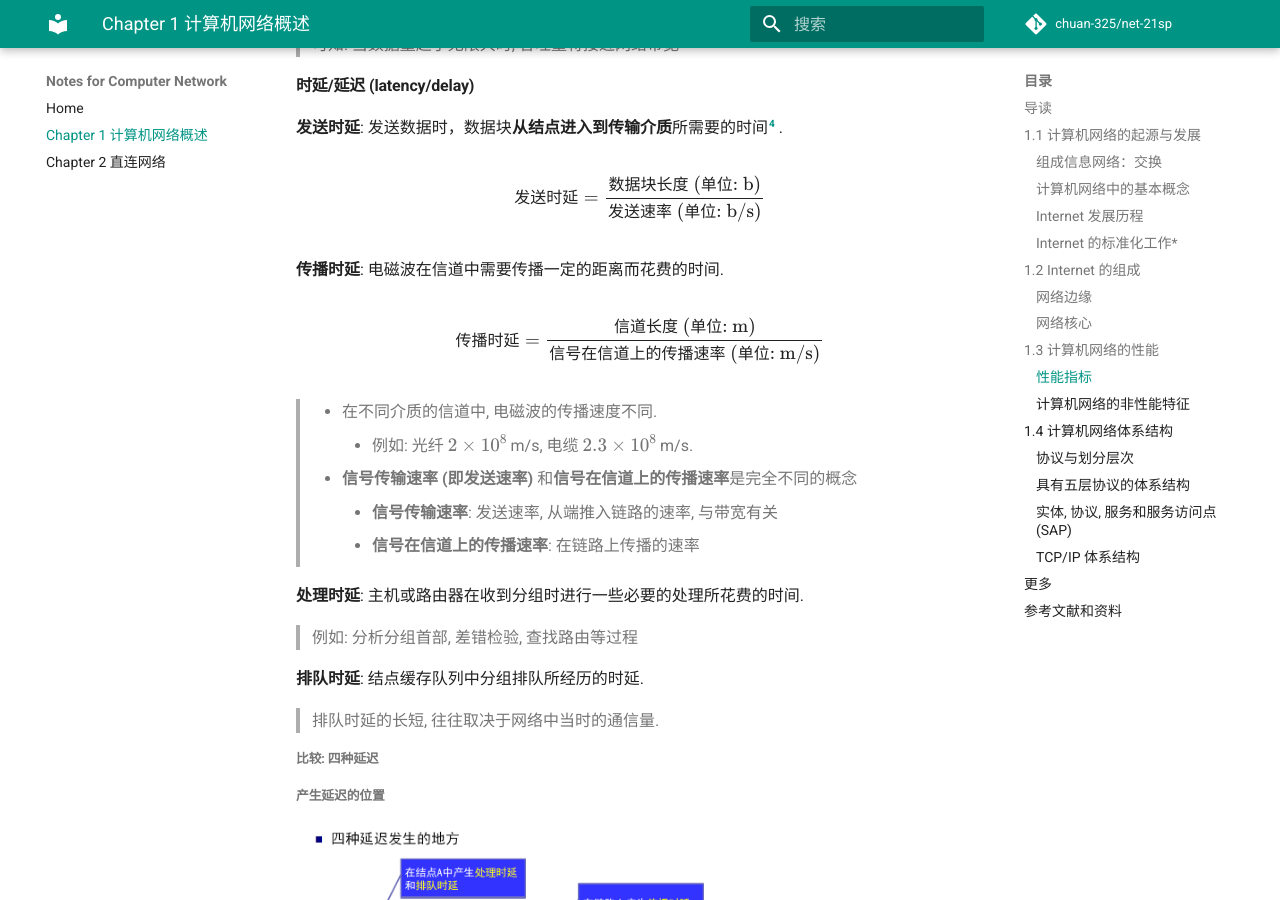
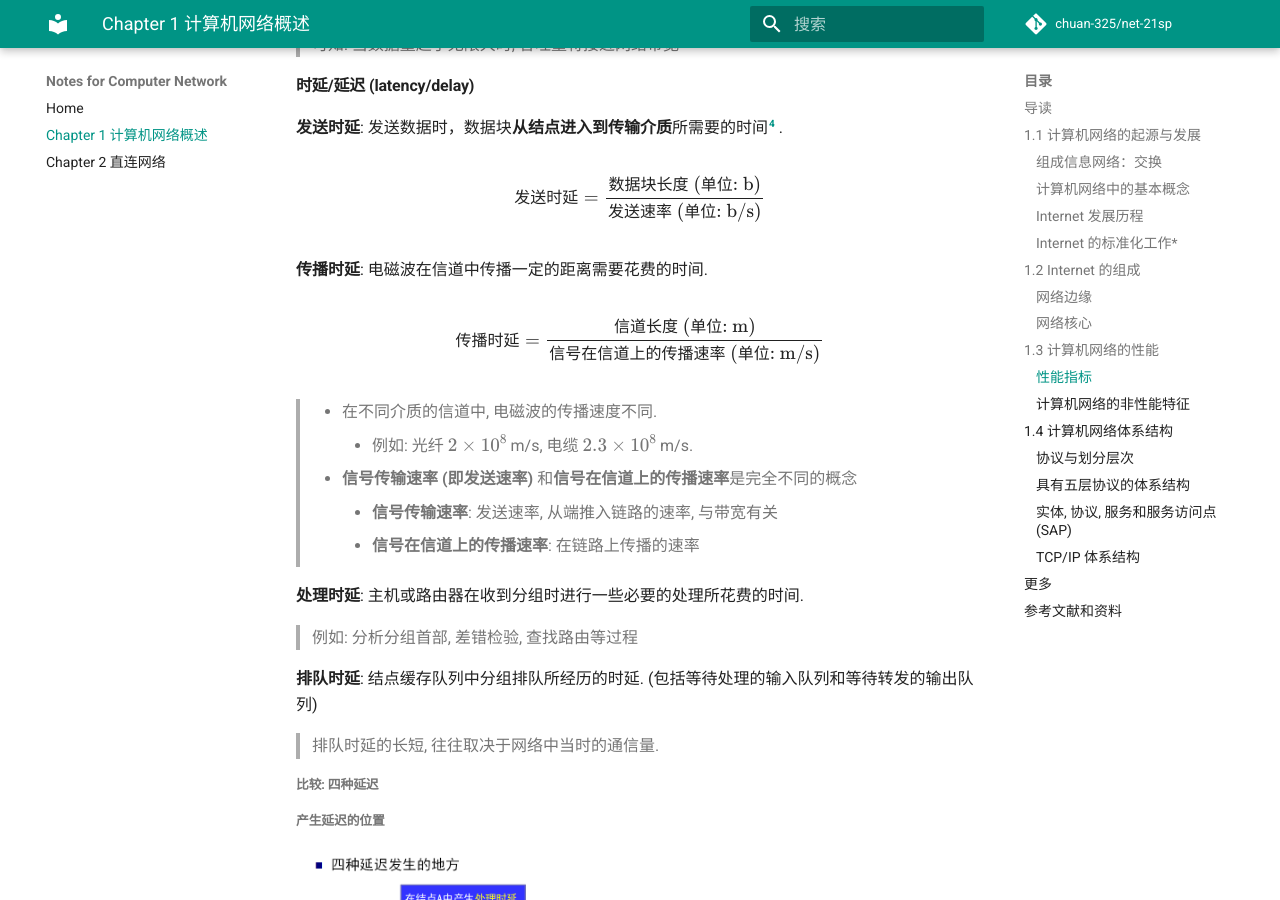
Before and after one commit to chuan-325/net-21sp, an MkDocs documentation site: the page built from docs/chap_01.md, in a window 1280 px wide and 900 px high, scrolled down 8910 px. Built offline with MkDocs 1.6.1 and Material for MkDocs 9.7.7, drawn with Linux system fonts in a browser that asks for light colours; comment, search, counter and statistics services are not loaded.

```diff
--- a/docs/chap_01.md
+++ b/docs/chap_01.md
@@ -27,7 +27,7 @@
 
 当电路交换中的主机数量增加, 就引入了**交换机** (switch) 来完成全网的交换任务, "交换" 意为动态分配通信资源.
 
-![电路交换](chap_01.assets/c1-circuit-switching.png){: style="height:200px" align=right}
+![电路交换.](chap_01.assets/c1-circuit-switching.png){: style="height:200px" align=right}
 
 ##### 电路交换的步骤
 
@@ -78,7 +78,7 @@
 1. 收到分组后, 剥去分组的首部, 把数据恢复成为原来的报文
    - 这里我们假定分组在传输过程中没有出现差错, 在转发时也没有被丢弃
 
-![分组交换](chap_01.assets/c1-packet-switching.png){: style="height:300px" align=right}
+![分组交换.](chap_01.assets/c1-packet-switching.png){: style="height:300px" align=right}
 
 ##### 分组交换的特点
 
@@ -101,7 +101,7 @@
 
 #### 比较: 三种交换
 
-![比较三种交换](chap_01.assets/c1-compare-three-switch.png){: style="height:300px"}
+![比较三种交换.](chap_01.assets/c1-compare-three-switch.png){: style="height:300px"}
 
 - **电路交换**: 面向连接, 全程连续传输, 像通过一个 "固定" 的 pipe
 - **报文交换**: 整个报文的存储转发
@@ -126,7 +126,7 @@
 
 #### 不同类型的网络连接结构
 
-![网络连接结构](chap_01.assets/c1-nets.png){: style="height:400px" align=right}
+![网络连接结构.](chap_01.assets/c1-nets.png){: style="height:400px" align=right}
 
 **直连链路**: 所有的结点都是直连 (直接连通) 的
 
@@ -152,14 +152,14 @@
 
 #### 第二发展阶段: 建成三级结构的 Internet
 
-![phase 2](chap_01.assets/c1-Internet-phase-2.png){: style="height:130px" }
+![phase 2.](chap_01.assets/c1-Internet-phase-2.png){: style="height:130px" }
 
 - 三级: 主干网 - 地区网 - 校园网/企业网
 - 网络间通过路由器连接, 主机到主机的通信可能经过多种网络
 
 #### 第三发展阶段: 逐渐形成多层次 ISP 结构的 Internet
 
-![phase 3](chap_01.assets/c1-Internet-phase-3.png){: style="height:130px"}
+![phase 3.](chap_01.assets/c1-Internet-phase-3.png){: style="height:130px"}
 
 - **ISP** (Internet Service Provider): Internet 服务提供商, 如中国电信/联通/移动
 - **多宿** (multi-home): ISP 与两个或更多提供商 ISP 连接，保障可靠性; 任何 ISP (除了第一层 ISP) 都可选择多宿
@@ -194,7 +194,7 @@
 
 ###### 客户-服务器方式 (C/S, Client/Server)
 
-![c/s](chap_01.assets/c1-client-server.png){: style="height:200px"}
+![c/s.](chap_01.assets/c1-client-server.png){: style="height:200px"}
 
 C/S 描述的是进程之间服务和被服务的关系, **客户** (client) 和**服务器** (server) 指通信中涉及的两个应用进程.
 
@@ -207,7 +207,7 @@
 
 ###### 对等方式 (P2P, Peer to Peer)
 
-![p2p](chap_01.assets/c1-p2p.png){: style="height:200px"}
+![p2p.](chap_01.assets/c1-p2p.png){: style="height:200px"}
 
 采用 P2P 模式的通信中, 两个主机不区分服务请求方和服务提供方, 进行平等且对等的连接通信.
 
@@ -217,7 +217,7 @@
 
 #### 接入网 (Access Network)
 
-![access-network](chap_01.assets/c1-access-network.png){: style="height:200px"}
+![access-network.](chap_01.assets/c1-access-network.png){: style="height:200px"}
 
 **接入网**: 将端系统连接到**边缘路由器** (edge router)[^3] 的物理链路.
 
@@ -236,7 +236,7 @@
 
 #### 网络核心组成
 
-![c1-component-of-network-core](chap_01.assets/c1-component-of-network-core.png){: style="height:150px"}
+![c1-component-of-network-core.](chap_01.assets/c1-component-of-network-core.png){: style="height:150px"}
 
 网络核心由十多个第一层 ISP 和数十万个较低层 ISP 组成.
 
@@ -307,7 +307,7 @@
 \text{发送时延} = \frac{\text{数据块长度 (单位: b)}}{\text{发送速率 (单位: b/s)}}
 $$
 
-**传播时延**: 电磁波在信道中需要传播一定的距离而花费的时间.
+**传播时延**: 电磁波在信道中传播一定的距离需要花费的时间.
 
 $$
 \text{传播时延} = \frac{\text{信道长度 (单位: m)}}{\text{信号在信道上的传播速率 (单位: m/s)}}
@@ -323,7 +323,7 @@
 
 > 例如: 分析分组首部, 差错检验, 查找路由等过程
 
-**排队时延**: 结点缓存队列中分组排队所经历的时延.
+**排队时延**: 结点缓存队列中分组排队所经历的时延. (包括等待处理的输入队列和等待转发的输出队列)
 
 > 排队时延的长短, 往往取决于网络中当时的通信量.
 
@@ -331,7 +331,7 @@
 
 ###### 产生延迟的位置
 
-![4 latency](chap_01.assets/c1-4-latency.png){: style="height:200px"}
+![4 latency.](chap_01.assets/c1-4-latency.png){: style="height:200px"}
 
 ###### 四种延迟的定义比较
 
@@ -358,7 +358,7 @@
 
 > **例** (带宽与时延)
 >
-> ![example of link property](chap_01.assets/c1-link-property-example.png){: style="height:310px"}
+> ![example of link property.](chap_01.assets/c1-link-property-example.png){: style="height:310px"}
 
 #### 时延带宽积 (Bandwidth-delay Product)
 
@@ -368,7 +368,7 @@
 
 如果将一对进程之间的**信道**看成一个中空的**管道**, **时延**相当于管道的长度, **带宽**相当于管道的截面积, 那么**时延和带宽的积**就是管道的**容积,** 即**链路上所能容纳的比特数**.
 
-![bandwidth-delay product](chap_01.assets/c1-bandwidth-delay-product.png){: style="height:80px"}
+![bandwidth-delay product.](chap_01.assets/c1-bandwidth-delay-product.png){: style="height:80px"}
 
 **管道中的比特数**表示**从发送端发出的尚未达到接收端的比特**, 对于一条正在传送数据的链路, 只有在代表链路的管道都充满比特时, 链路才得以充分利用.
 
@@ -397,7 +397,7 @@
 
 > 完全空闲的信道, 其信道利用率为 0.
 
-![c1-utility-of-network](chap_01.assets/c1-utility-of-network.png){: style="height:150px" align=right}
+![c1-utility-of-network.](chap_01.assets/c1-utility-of-network.png){: style="height:150px" align=right}
 
 **信道利用率并非越高越好**. 根据排队论的理论, 当某信道的利用率增大时, 该信道引起的**时延**也就迅速增加.
 
@@ -483,7 +483,7 @@
 
 #### 数据在各层次之间的传递过程示意图
 
-![c1-layered-model-mechanism](chap_01.assets/c1-layered-model-mechanism.png){ : style="height:250px"}
+![c1-layered-model-mechanism.](chap_01.assets/c1-layered-model-mechanism.png){ : style="height:250px"}
 
 > 注意: 传送比特流时, 应从**首部**开始传输.
 
@@ -497,7 +497,7 @@
 
 网络协议的**层次**: 一台机器上的第 N 层与另一台机器上的第 N 层对话所使用的若干规则称为第 N 层协议.
 
-![c1-between-layers](chap_01.assets/c1-between-layers.png){ : style="height:150px"}
+![c1-between-layers.](chap_01.assets/c1-between-layers.png){ : style="height:150px"}
 
 **服务** (service): 由下层向上层通过层间接口提供.
 
@@ -522,7 +522,7 @@
 
 TCP/IP 协议可以为各式各样的应用提供服务 (所谓的 everything over IP), 同时 TCP/IP 协议也允许 IP 协议在各式各样的网络构成的互联网上运行 (所谓的 IP over everything).
 
-![c1-tcpip-family](chap_01.assets/c1-tcpip-family.png){ : style="height:180px"}
+![c1-tcpip-family.](chap_01.assets/c1-tcpip-family.png){ : style="height:180px"}
 
 ## 更多
 
```
Also changed, not shown: docs/chap_02.md (deleted, +0 -239 lines), docs/hw/hw_01.md (added, +344 -0 lines), docs/chap_02.assets/binary-codes-manchester.png (deleted), docs/chap_02.assets/digital-signal-cross-real-way.png (deleted), docs/chap_02.assets/network-adapter-transport-1.png (deleted), docs/chap_02.assets/network-adapter-transport-2.png (deleted), docs/chap_02.assets/network-adapter.png (deleted), docs/chap_02.assets/point2point-vs-boardcasting.png (deleted), docs/chap_02.assets/regular-binary-codes.png (deleted), docs/chap_02.assets/three-binary-code-modulation.png (deleted), docs/hw/hw_01.assets/ex14-fig.png (added), 2 other files.
